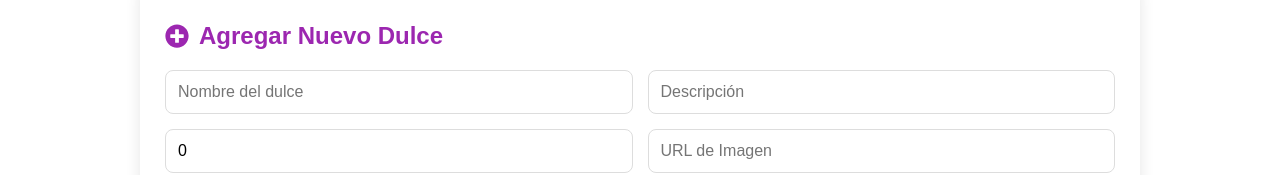
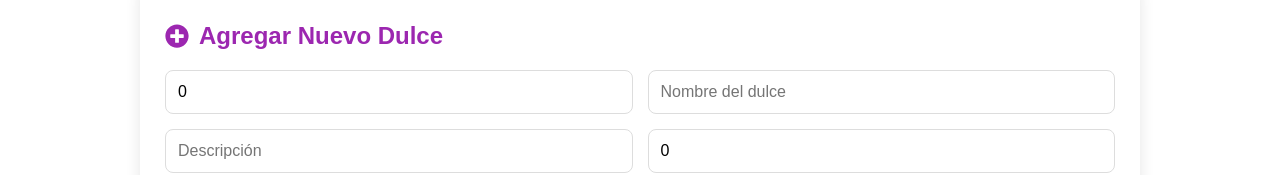
Before and after one commit to Amellalli071204/dulceria-app, a React (Vite) app in the folder frontend/: page /admin in a window 1280 px wide. Shown: the part 205-380 px from the top of the page. Built offline with nearby package versions, Linux system fonts and the light colour scheme; no server answers; sample sign-in values are in the browser's storage; what @mercadopago/sdk-react would draw is missing.

Commit message:
Fix: permitiendo registro de existencias en Admin

```diff
--- a/frontend/src/pages/Admin.jsx
+++ b/frontend/src/pages/Admin.jsx
@@ -58,6 +58,13 @@ export default function Admin() {
           <FaPlusCircle /> Agregar Nuevo Dulce
         </h2>
         <form onSubmit={handleAddProduct} style={{ display: 'grid', gridTemplateColumns: '1fr 1fr', gap: '15px' }}>
+          <input
+  type="number"
+  placeholder="Cantidad inicial (Existencias)"
+  value={newProduct.existencias}
+  onChange={(e) => setNewProduct({...newProduct, existencias: e.target.value})}
+  style={inputStyle} // Usa el estilo que ya tienes para los otros inputs
+/>
           <input style={inputStyle} placeholder="Nombre del dulce" value={newProduct.nombre} onChange={e => setNewProduct({...newProduct, nombre: e.target.value})} required />
           <input style={inputStyle} placeholder="Descripción" value={newProduct.descripcion} onChange={e => setNewProduct({...newProduct, descripcion: e.target.value})} />
           <input style={inputStyle} type="number" placeholder="Precio" value={newProduct.precio} onChange={e => setNewProduct({...newProduct, precio: e.target.value})} required />
```
